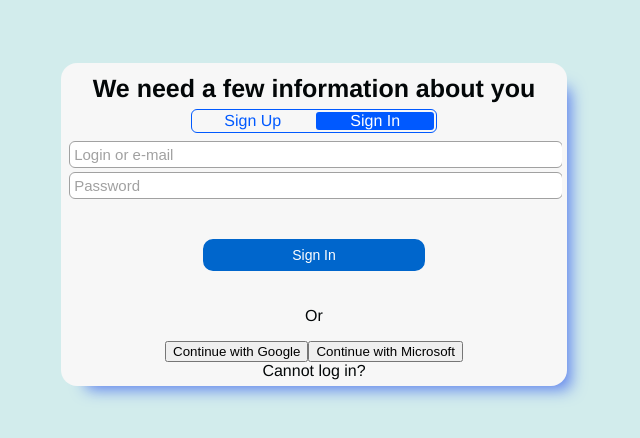
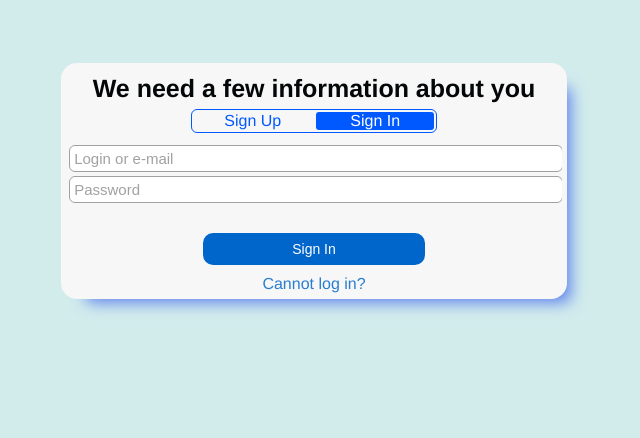
Before and after one commit to pasiastazebra/login-form-demo, a Vue app in the folder login-form/: page /signin in a window 1280 px wide. Shown: the top 438 px of the page, without its empty margins (326-966 px from the left). Built offline with nearby package versions, Linux system fonts and the light colour scheme.

Commit message:
polished everything a bit

```diff
--- a/login-form/src/components/form_components/SignIn.vue
+++ b/login-form/src/components/form_components/SignIn.vue
@@ -12,12 +12,7 @@
         <br>
         <input type="submit" class="button" value="Sign In">
       </form>
-      <div class="section">
-        <p class="section-text">Or</p>
-        <button class="google-button">Continue with Google</button>
-        <button class="microsoft-button">Continue with Microsoft</button>
-      </div>
-      <a>Cannot log in?</a>
+      <a class="recover-password">Cannot log in?</a>
     </div>
     </div>
 </template>
@@ -33,6 +28,10 @@ export default {
 //color variable
 
 $color: #a1a1a1;
+
+.inside-window {
+  margin-top: 10px;
+}
 
 .field {
   flex: 0 0 98%;
@@ -73,8 +72,7 @@ $color: #a1a1a1;
   transition : 332ms;
   cursor: pointer;
 
-  margin: 20px;
-  //max-width: 45%;
+  margin: 10px;
   min-width: 45%;
 
   &:hover{
@@ -84,4 +82,14 @@ $color: #a1a1a1;
     border: solid 2px #0066cc;
   }
 }
+
+.recover-password {
+  outline: none;
+  color: #287dd1;
+  &:hover{
+    color: #0066cc;
+    border: solid 1px #0066cc;
+    border-radius: 10px;
+  }
+}
 </style>
--- a/login-form/src/components/form_components/SignUp.vue
+++ b/login-form/src/components/form_components/SignUp.vue
@@ -21,11 +21,6 @@
         <br>
         <input type="submit" class="button" value="Sign Up">
       </form>
-      <div class="section">
-        <p class="section-text">Or</p>
-        <button class="google-button">Continue with Google</button>
-        <button class="microsoft-button">Continue with Microsoft</button>
-      </div>
     </div>
 </template>
 
@@ -40,6 +35,10 @@ export default {
 //color var
 
 $color: #a1a1a1;
+
+.inside-window {
+  margin-top: 10px;
+}
 
 .inside-window-signup-form {
   padding: 5px;
@@ -88,7 +87,7 @@ $color: #a1a1a1;
   transition : 332ms;
   cursor: pointer;
 
-  margin: 20px;
+  margin: 10px;
   max-width: 45%;
   min-width: 45%;
 
```
